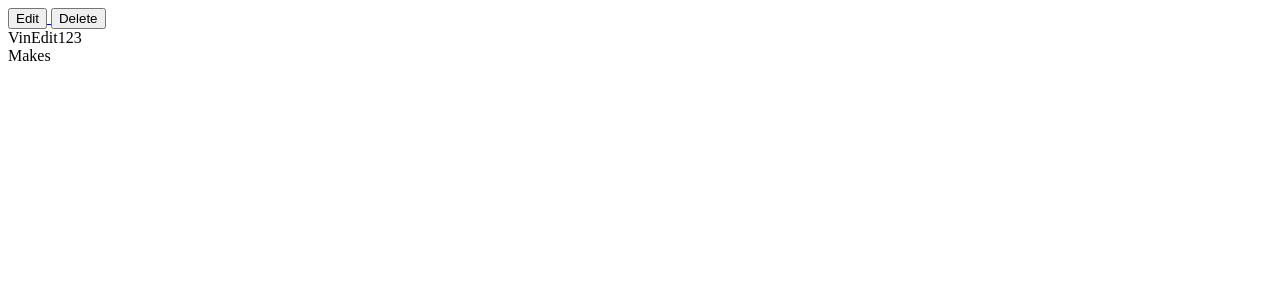
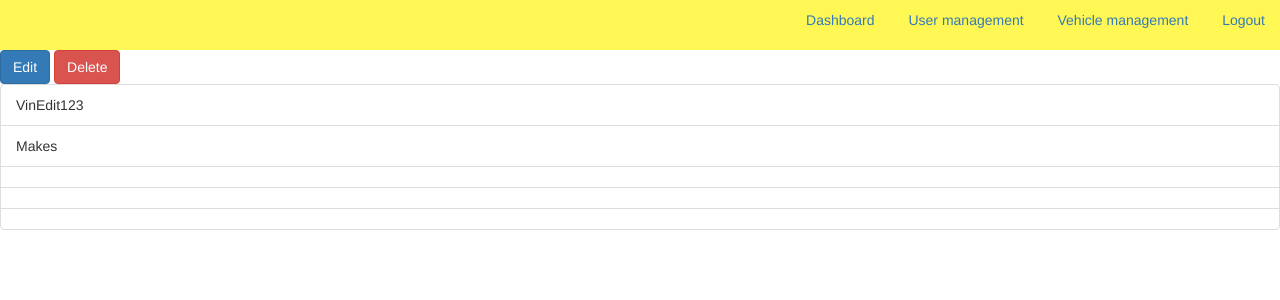
Before and after one commit to ThaboSabao/QAAssignment, a Flask app: page /vehicle/1 in a window 1280 px wide. Shown: the top 300 px of the page. Run offline with Flask 2, Linux system fonts and the light colour scheme; a user stored in the database is signed in; data comes from the database, SQL or seed files in the repository; some libraries are stand-ins or nearby versions.

Commit message:
Vehicle pages CSS.

```diff
--- a/templates/dashboard.html
+++ b/templates/dashboard.html
@@ -61,7 +61,7 @@
             <p>{{ yard.capacity }}</p>
         </div>
 
-        <ul class="list-group">
+        <ol class="list-group">
             {% for vehicle in yard.vehicles %}
             <a href="{{ url_for('ViewVehicle', id=vehicle.id) }}">
                 <li class="list-group-item">
@@ -69,7 +69,7 @@
                 </li>
             </a>
             {% endfor %}
-        </ul>
+        </ol>
 
     </div>
     {% endfor %}
--- a/templates/vehicle.html
+++ b/templates/vehicle.html
@@ -4,21 +4,49 @@
     <meta charset="UTF-8">
     <meta http-equiv="X-UA-Compatible" content="IE=edge">
     <meta name="viewport" content="width=device-width, initial-scale=1.0">
-    <title>Vehicle</title>
+    <link rel="stylesheet" href="../static/styles.css">
+    {% extends "bootstrap/base.html" %}
+    {% import "bootstrap/wtf.html" as wtf %}
+    {% block title%}
+    Vehicle
+    {% endblock %}
 </head>
 <body>
+    {% block navbar %}
+    <nav class="nav-cont">
+        <ul class="nav-options">
+            <li class="nav-option">
+                <a class="" href="{{ url_for('Dashboard') }}">Dashboard</a>
+            </li>
+            {% if current_user.role == 0 %}
+            <li class="nav-option">
+                <a class="" href="{{ url_for('AdminUsers') }}">User management</a>
+            </li>
+            <li class="nav-option">
+                <a class="" href="{{ url_for('AdminVehicles') }}">Vehicle management</a>
+            </li>
+            {% endif %}
+            <li class="nav-option">
+                <a class="" href="{{ url_for('Home') }}">Logout</a>
+            </li>
+        </ul>
+    </nav>
+    {% endblock %}
+
+    {% block content %}
     <a href="{{url_for('EditVehicle', id=vehicle.id)}}">
-        <button>Edit</button>
+        <button class="btn btn-primary">Edit</button>
     </a>
     <a href="{{url_for('DeleteVehicle', id=vehicle.id)}}">
-        <button>Delete</button>
+        <button class="btn btn-danger">Delete</button>
     </a>
-    <div>
-        <div>{{ vehicle.vin }}</div>
-        <div>{{ vehicle.make }}</div>
-        <div>{{ vehicle.model }}</div>
-        <div>{{ vehicle.variant }}</div>
-        <div>{{ vehicle.colour }}</div>
-    </div>
+    <ul class="list-group">
+        <li class="list-group-item">{{ vehicle.vin }}</li>
+        <li class="list-group-item">{{ vehicle.make }}</li>
+        <li class="list-group-item">{{ vehicle.model }}</li>
+        <li class="list-group-item">{{ vehicle.variant }}</li>
+        <li class="list-group-item">{{ vehicle.colour }}</li>
+    </ul>
+    {% endblock %}
 </body>
 </html>
```
Also changed, not shown: templates/vehicle_create.html (+33 -8 lines), templates/vehicle_edit.html (+31 -8 lines).
